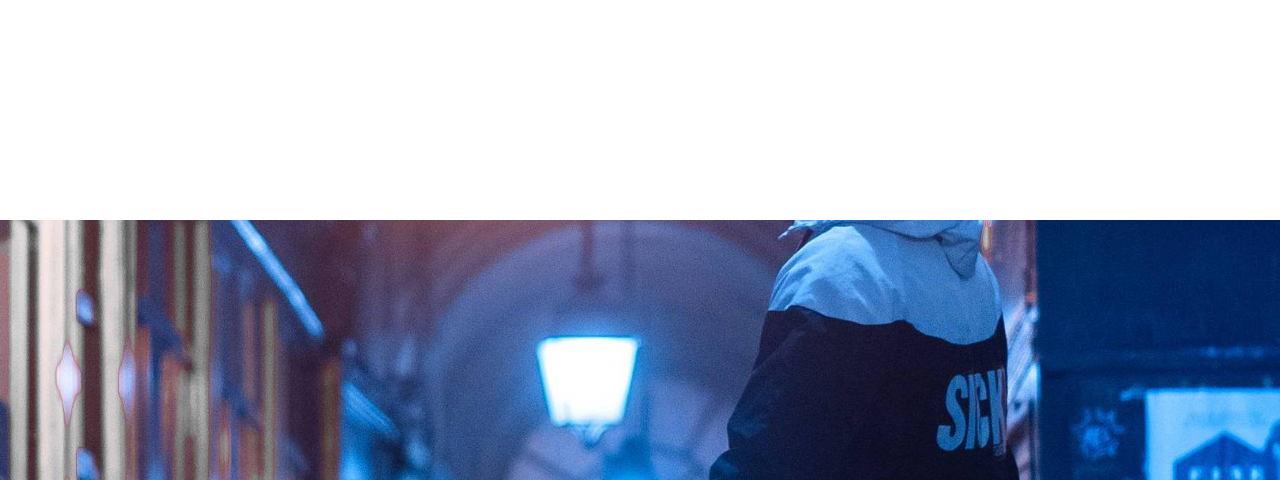
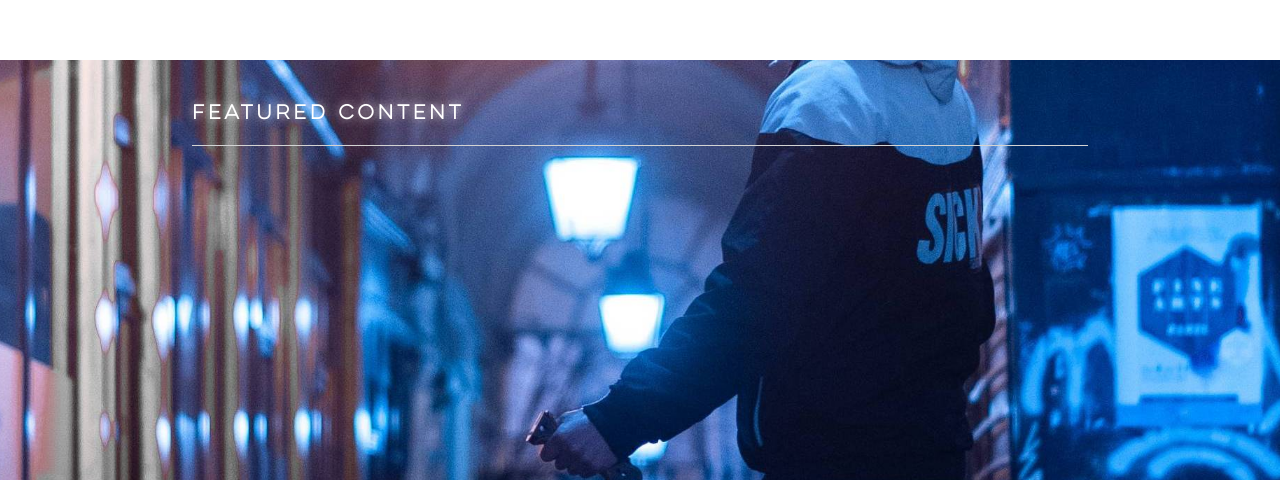
Before and after one commit to thomas-rooty/klacroix, a React (Vite) app: page / in a window 1280 px wide. Shown: the part 900-1380 px from the top of the page. Built offline with nearby package versions, Linux system fonts and the light colour scheme.

Commit message:
added anchor link

```diff
--- a/package.json
+++ b/package.json
@@ -12,6 +12,7 @@
   "license": "ISC",
   "dependencies": {
     "react": "^17.0.2",
+    "react-anchor-link-smooth-scroll": "^1.0.12",
     "react-dom": "^17.0.2",
     "react-parallax": "^3.3.0"
   },
--- a/src/Components/FeaturedWork/FeaturedWork.css
+++ b/src/Components/FeaturedWork/FeaturedWork.css
@@ -1,8 +1,23 @@
 .fw-content {
-    background: white;
-    padding: 20px;
-    position: absolute;
-    top: 50%;
-    left: 50%;
-    transform: translate(-50%, -50%);
+    display: flex;
+    flex-direction: column;
+    justify-content: left;
+    align-items: flex-start;
+    height: 100%;
+    padding-top: 40px;
 }
+
+.fw-header {
+    display: flex;
+    flex-direction: row;
+    justify-content: left;
+    align-items: flex-start;
+    width: 70%;
+    margin-left: 15%;
+    padding-bottom: 20px;
+    border-bottom: 1px solid lightgrey;
+}
+.fw-title {
+    font-size: 18px;
+    color: white;
+}
--- a/src/Components/FeaturedWork/FeaturedWork.js
+++ b/src/Components/FeaturedWork/FeaturedWork.js
@@ -1,15 +1,22 @@
 import React from 'react';
 import "./FeaturedWork.css";
 import {Parallax, Background} from 'react-parallax';
+import AnchorLink from "react-anchor-link-smooth-scroll/lib/anchor-link";
 import FeaturedWorkBg from './Assets/Images/FeaturedWorkBg.jpg';
 
 const FeaturedWork = () => {
     return (
-        <Parallax bgImage={FeaturedWorkBg} strength={500}>
-            <div style={{height: 1000}}>
-                <div className="fw-content">HTML inside the parallax</div>
-            </div>
-        </Parallax>
+        <section id='featuredwork'>
+            <Parallax bgImage={FeaturedWorkBg} strength={500}>
+                <div style={{height: 900}}>
+                    <div className="fw-content">
+                        <div className="fw-header">
+                            <h2 className='fw-title glowingText'>Featured Content</h2>
+                        </div>
+                    </div>
+                </div>
+            </Parallax>
+        </section>
     );
 }
 
--- a/src/Components/Hero/Hero.css
+++ b/src/Components/Hero/Hero.css
@@ -23,7 +23,7 @@ h2 {
 .hero {
     padding: 0;
     display: block;
-    height: 140vh;
+    height: 120vh;
 }
 
 .hero > video {
--- a/src/Components/Hero/Hero.js
+++ b/src/Components/Hero/Hero.js
@@ -1,7 +1,6 @@
 import React from 'react';
 import './Hero.css';
-
-// Import assets
+import AnchorLink from "react-anchor-link-smooth-scroll/lib/anchor-link";
 import HeroVideo from './Assets/HeroVideo.mp4';
 import ArrowRight from './Icons/arrow-right.svg';
 
@@ -15,7 +14,9 @@ const Hero = () => {
             <div className="hero-text-box">
                 <h1 className='glowingText'>LAC X FILMS</h1>
                 <h2 className='glowingText'>KEVIN LACROIX</h2>
-                <button className='btn-banner glowingText' type="button">Featured Work <img src={ArrowRight} alt="Arrow Right"/></button>
+                <AnchorLink href='#featuredwork'>
+                    <button className='btn-banner glowingText' type="button">Featured Work <img src={ArrowRight} alt="Arrow Right"/></button>
+                </AnchorLink>
             </div>
         </div>
     )
```
Also changed, not shown: 1 other file (tests, documents, lock files or other folders).
